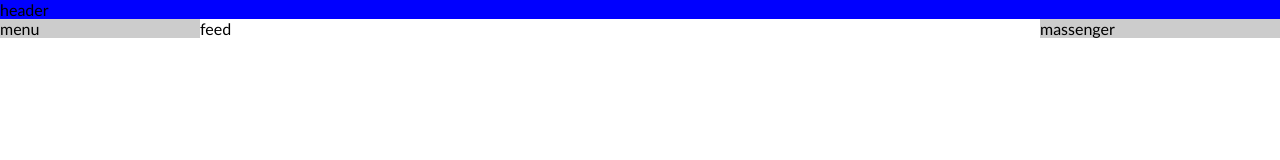
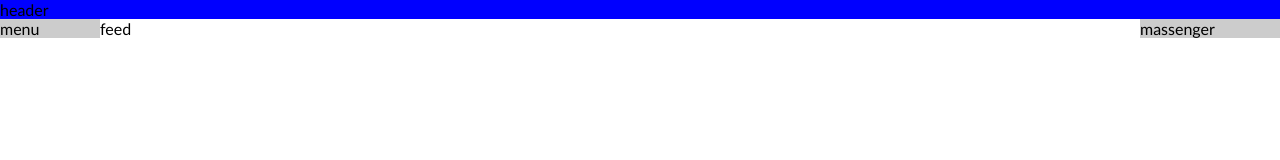
Before and after one commit to zenka4/7-Fb, a plain HTML site: page index.html in a window 1280 px wide. Drawn offline with Linux system fonts and the light colour scheme.

Commit message:
fix error

```diff
--- a/css/layout.css
+++ b/css/layout.css
@@ -1,6 +1,6 @@
 body{
     display: grid;
-    grid-template-columns: 200px 1fr 240px;
+    grid-template-columns: 100px 1fr 140px;
     grid-template-areas:
     "head head head"
     "menu feed msg";
```
